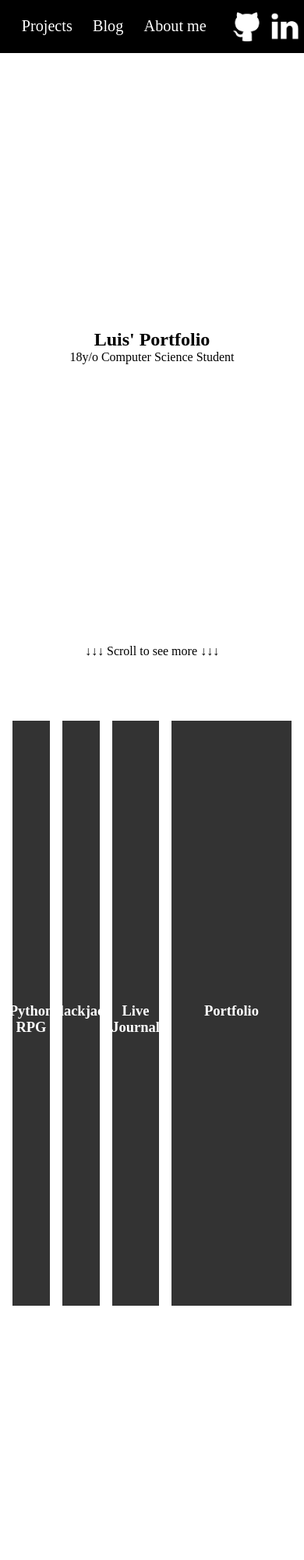
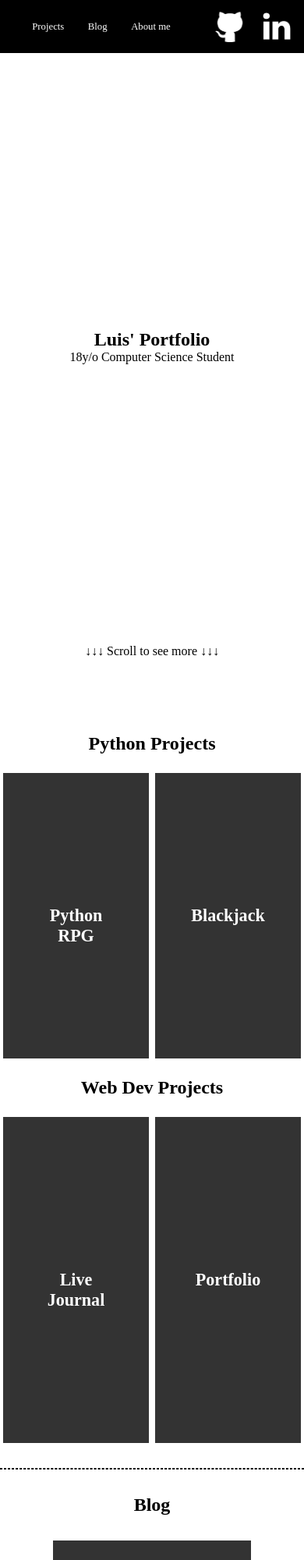
Before and after one commit to luish-uk/Web, a plain HTML site: page index.html in a window 390 px wide. Shown: the top 2000 px of the page at 78% size. Drawn offline with Linux system fonts and the light colour scheme; a web font is replaced by a local one.

Commit message:
Fixed the grid issues and implemented @media rules for mobile

```diff
--- a/index.html
+++ b/index.html
@@ -55,6 +55,7 @@
                 random library to decide which animal you had caught and used
                 dictionaries to store them.
               </p>
+              <a class="project-link" href="https://github.com/luish-uk/Dictionary-Rpg">View Project</a>
             </article>
           </div>
           <div class="project2">
@@ -66,6 +67,7 @@
                 random library to decide which card you had drawn and used
                 variables to store them.
               </p>
+              <a class="project-link" href="https://github.com/luish-uk/Black-Jack">View Project</a>
             </article>
           </div>
           <h2 class="projects-title">Web Dev Projects</h2>
@@ -76,6 +78,7 @@
                 This is a html and css coded live journal application, in this application I used the
                 html forms to create a web-based journal where I can log my thoughts, this will soon be updated once I learn JavaScript.
               </p>
+              <a class="project-link" href="https://github.com/luish-uk/Live-Journal">View Project</a>
             </article>
           </div>
           <div class="project4">
@@ -86,6 +89,7 @@
                 this to showcase my projects and skills. It is a work in progress
                 and will be updated as I learn more.
               </p>
+              <a class="project-link" href="https://github.com/luish-uk/Web">View Project</a>
             </article>
           </div>
         </div>
--- a/style.css
+++ b/style.css
@@ -22,15 +22,15 @@
 
 nav {
   display: grid;
-  width: 100vw;
+  width: 100%;
   height: 8%;
   grid-template-areas: "text image";
   grid-template-columns: 3fr 1fr;
   background-color: black;
   position: fixed;
-  z-index: 1;
+  z-index: 10;
   grid-template-rows: 8vh;
-  font-size: calc(2.5vw + 1.5vh);
+  font-size: calc(1.5vw + 1vh);
   overflow: hidden;
 }
 
@@ -86,7 +86,7 @@ nav .img-links {
 .landing-screen {
   text-align: center;
   height: 100vh;
-  width: 100vw;
+  width: 100%;
 }
 .title {
   position: absolute;
@@ -111,25 +111,16 @@ nav .img-links {
 /* Main Content/Projects */
 .grid {
   display: grid;
-  grid-template-columns: 1fr 1fr;
-  grid-template-rows: 1fr 1fr;
-  place-items: center;
+  grid-template-columns: repeat(2, 1fr);
   gap: 1rem;
-  margin-top: 5rem;
-  margin-bottom: 2rem;
-  margin: 5rem 1rem 2rem 1rem;
-  grid-template-areas:
-  "title"
-  "project1 project2"
-  "title"
-  "project3 project4";
+  margin: 5rem 0.5rem 2rem 0.5rem;
 }
 
 .projects-title {
-  grid-area: title;
+  grid-column: 1 / -1; /* Span across both columns */
   text-align: center;
-  font-size: calc(2.5vw + 1.5vh);
-  margin: 2rem;
+  font-size: calc(1.5vw + 1.5vh);
+  margin: 2rem 0.5rem;
 }
 
 .grid div {
@@ -140,22 +131,7 @@ nav .img-links {
   background-color: var(--grid-color);
   color: var(--main-text-color);
   position: relative;
-  overflow: hidden;
 }
-
-.project-1 {
-  grid-area: project1;
-}
-.project-2 {
-  grid-area: project2;
-}
-.project-3 {
-  grid-area: project3;
-}
-.project-4 {
-  grid-area: project4;
-}
-
 
 .grid div .thumbnail {
   position: absolute;
@@ -163,18 +139,34 @@ nav .img-links {
   left: 50%;
   transform: translateX(-50%);
   font-size: calc(1.5vw + 1.5vh);
+  z-index: 1;
 }
 
 .grid div article {
   width: 100%;
   height: 100%;
   list-style-position: inside;
+  padding: 1rem;
+}
+
+.grid div article p {
+  margin-bottom: 1rem;
+  line-height: 1.5;
+}
+
+.grid div article a {
+  margin-top: 0.5rem;
+  display: inline-block;
 }
 
 .grid div article img {
   width: 40px;
   height: 40px;
   display: inline-block;
+}
+
+.projects-link {
+  padding: 4rem 0;
 }
 
 /* Blog Section */
@@ -288,3 +280,44 @@ hr {
 .grid div:not(:hover) .web-portfolio {
   opacity: 0;
 }
+
+/* Mobile Responsive Styles */
+@media (max-width: 480px) {
+  nav {
+    font-size: calc(3vw + 0.5vh);
+    grid-template-columns: 2fr 1fr;
+  }
+
+  .text-links {
+    transform: scale(0.8);
+  }
+
+  .grid {
+    margin: 5rem 0.25rem 2rem 0.25rem;
+    gap: 0.5rem;
+  }
+
+  .projects-title {
+    font-size: calc(4vw + 1vh);
+    margin: 1rem 0.25rem;
+  }
+
+  .grid div {
+    padding: 1rem;
+  }
+
+  .grid div .thumbnail {
+    font-size: calc(3.5vw + 1vh);
+  }
+}
+
+/* Very small screens */
+@media (max-width: 320px) {
+  .grid {
+    margin: 5rem 0.1rem 2rem 0.1rem;
+  }
+
+  .text-links {
+    transform: scale(0.7);
+  }
+}
```
